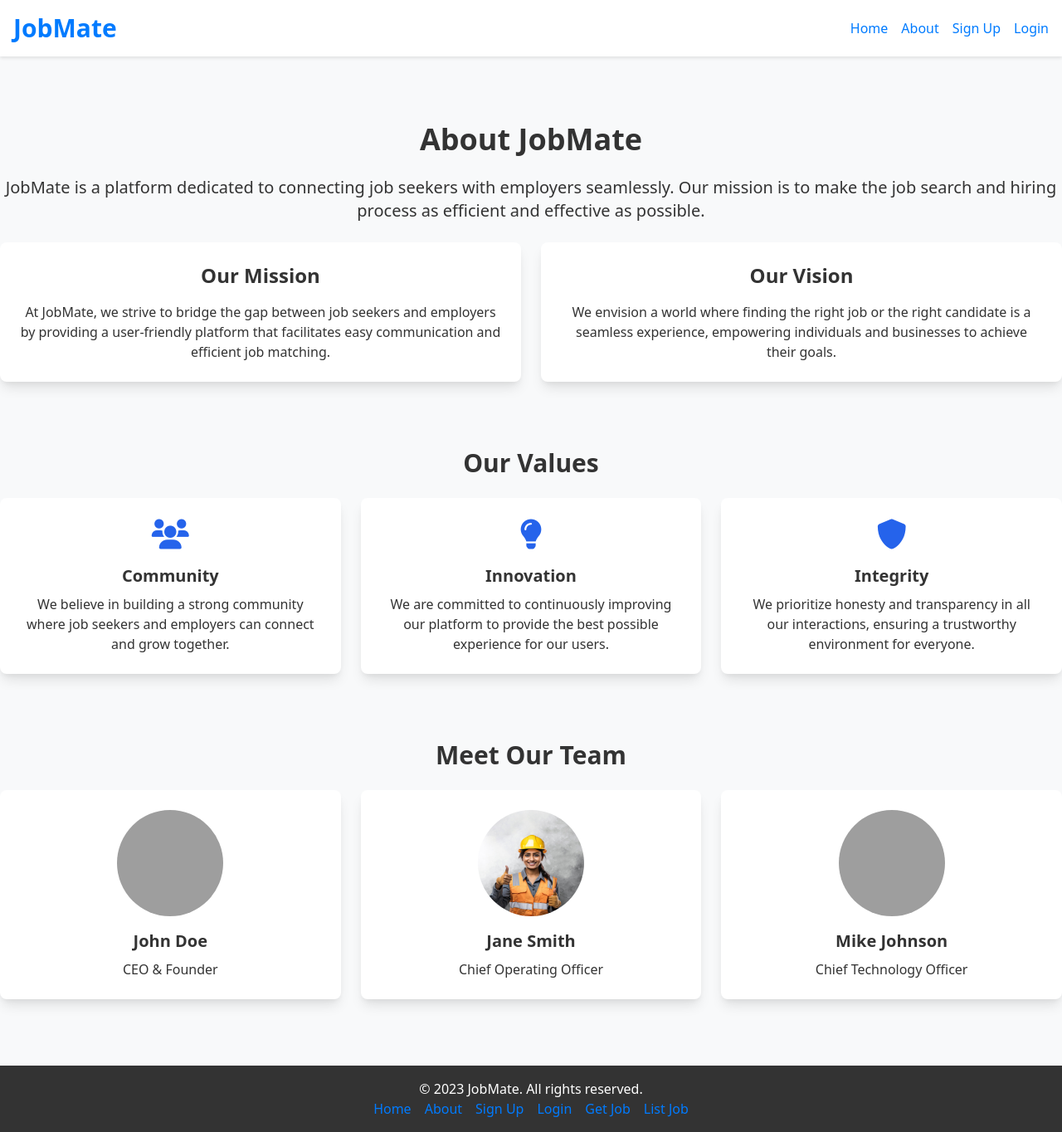
After one commit to MOHIT-S-MAURYA/jobmate, a Django app: page /about/ in a window 1280 px wide. The commit adds this page. Shown: the whole page at 83% size. Run offline with Django 4.2, Linux system fonts and the light colour scheme; grey boxes are pictures that could not be loaded.

```diff
--- a/dailywage_website/urls.py
+++ b/dailywage_website/urls.py
@@ -1,11 +1,14 @@
 # project/urls.py
 from django.contrib import admin
-from django.urls import path,include
+from django.urls import path, include
 from django.views.generic import TemplateView
 
 urlpatterns = [
     path('admin/', admin.site.urls),
     path('', TemplateView.as_view(template_name='home.html'), name='home'),
-    path('worker/',include('worker.urls')),
-    path('contractor/',include('contractor.urls')),
+    path('about/', TemplateView.as_view(template_name='about.html'), name='about'),
+    path('login/', TemplateView.as_view(template_name='login.html'), name='login'),
+    path('signup/', TemplateView.as_view(template_name='signup.html'), name='signup'),
+    path('worker/', include('worker.urls')),
+    path('contractor/', include('contractor.urls')),
 ]
--- /dev/null
+++ b/templates/about.html
@@ -0,0 +1,67 @@
+{% extends "base.html" %}
+{% load static %}
+{% block title %}About{% endblock %}
+{% block content %}
+<section class="py-10">
+    <div class="container mx-auto text-center">
+        <h1 class="text-4xl font-bold mb-6">About JobMate</h1>
+        <p class="text-xl mb-6">JobMate is a platform dedicated to connecting job seekers with employers seamlessly. Our mission is to make the job search and hiring process as efficient and effective as possible.</p>
+        <div class="grid grid-cols-1 md:grid-cols-2 gap-6">
+            <div class="bg-white p-6 rounded-lg shadow-lg">
+                <h2 class="text-2xl font-bold mb-4">Our Mission</h2>
+                <p>At JobMate, we strive to bridge the gap between job seekers and employers by providing a user-friendly platform that facilitates easy communication and efficient job matching.</p>
+            </div>
+            <div class="bg-white p-6 rounded-lg shadow-lg">
+                <h2 class="text-2xl font-bold mb-4">Our Vision</h2>
+                <p>We envision a world where finding the right job or the right candidate is a seamless experience, empowering individuals and businesses to achieve their goals.</p>
+            </div>
+        </div>
+    </div>
+</section>
+
+<section class="py-10 bg-light-gray">
+    <div class="container mx-auto text-center">
+        <h2 class="text-3xl font-bold mb-6">Our Values</h2>
+        <div class="grid grid-cols-1 md:grid-cols-3 gap-6">
+            <div class="bg-white p-6 rounded-lg shadow-lg">
+                <i class="fas fa-users text-4xl text-blue-600 mb-4"></i>
+                <h3 class="text-xl font-bold mb-2">Community</h3>
+                <p>We believe in building a strong community where job seekers and employers can connect and grow together.</p>
+            </div>
+            <div class="bg-white p-6 rounded-lg shadow-lg">
+                <i class="fas fa-lightbulb text-4xl text-blue-600 mb-4"></i>
+                <h3 class="text-xl font-bold mb-2">Innovation</h3>
+                <p>We are committed to continuously improving our platform to provide the best possible experience for our users.</p>
+            </div>
+            <div class="bg-white p-6 rounded-lg shadow-lg">
+                <i class="fas fa-shield-alt text-4xl text-blue-600 mb-4"></i>
+                <h3 class="text-xl font-bold mb-2">Integrity</h3>
+                <p>We prioritize honesty and transparency in all our interactions, ensuring a trustworthy environment for everyone.</p>
+            </div>
+        </div>
+    </div>
+</section>
+
+<section class="py-10">
+    <div class="container mx-auto text-center">
+        <h2 class="text-3xl font-bold mb-6">Meet Our Team</h2>
+        <div class="grid grid-cols-1 md:grid-cols-3 gap-6">
+            <div class="bg-white p-6 rounded-lg shadow-lg">
+                <img src="{% static 'images/team1.jpg' %}" alt="Team Member 1" class="w-32 h-32 rounded-full mx-auto mb-4">
+                <h3 class="text-xl font-bold mb-2">John Doe</h3>
+                <p>CEO & Founder</p>
+            </div>
+            <div class="bg-white p-6 rounded-lg shadow-lg">
+                <img src="{% static 'images/team2.jpg' %}" alt="Team Member 2" class="w-32 h-32 rounded-full mx-auto mb-4">
+                <h3 class="text-xl font-bold mb-2">Jane Smith</h3>
+                <p>Chief Operating Officer</p>
+            </div>
+            <div class="bg-white p-6 rounded-lg shadow-lg">
+                <img src="{% static 'images/team3.jpg' %}" alt="Team Member 3" class="w-32 h-32 rounded-full mx-auto mb-4">
+                <h3 class="text-xl font-bold mb-2">Mike Johnson</h3>
+                <p>Chief Technology Officer</p>
+            </div>
+        </div>
+    </div>
+</section>
+{% endblock %}
--- a/templates/base.html
+++ b/templates/base.html
@@ -55,9 +55,9 @@
             <nav>
                 <ul class="flex space-x-4">
                     <li><a href="{% url 'home' %}" class="hover:underline">Home</a></li>
-                    <li><a href="#" class="hover:underline">About</a></li>
-                    <li><a href="#" class="hover:underline">Sign Up</a></li>
-                    <li><a href="#" class="hover:underline">Login</a></li>
+                    <li><a href="{% url 'about' %}" class="hover:underline">About</a></li>
+                    <li><a href="{% url 'signup' %}" class="hover:underline">Sign Up</a></li>
+                    <li><a href="{% url 'login' %}" class="hover:underline">Login</a></li>
                 </ul>
             </nav>
         </div>
@@ -72,9 +72,9 @@
             <nav>
                 <ul class="flex justify-center space-x-4">
                     <li><a href="{% url 'home' %}" class="hover:underline">Home</a></li>
-                    <li><a href="#" class="hover:underline">About</a></li>
-                    <li><a href="#" class="hover:underline">Sign Up</a></li>
-                    <li><a href="#" class="hover:underline">Login</a></li>
+                    <li><a href="{% url 'about' %}" class="hover:underline">About</a></li>
+                    <li><a href="{% url 'signup' %}" class="hover:underline">Sign Up</a></li>
+                    <li><a href="{% url 'login' %}" class="hover:underline">Login</a></li>
                     <li><a href="{% url 'worker-home' %}" class="hover:underline">Get Job</a></li>
                     <li><a href="{% url 'contractor-home' %}" class="hover:underline">List Job</a></li>
                 </ul>
```
Also changed, not shown: templates/login.html (added, +24 -0 lines), templates/signup.html (added, +32 -0 lines), static/images/team2.jpg (added), 2 other files.
